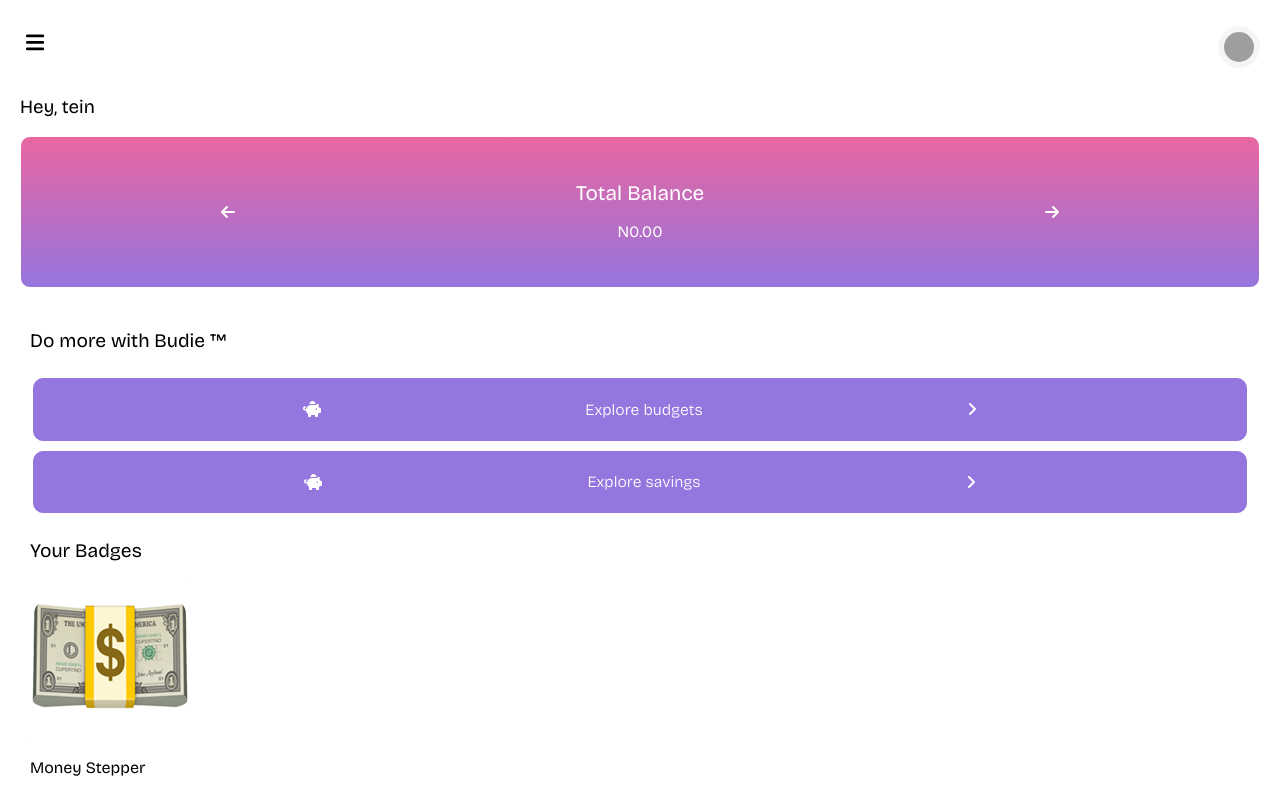
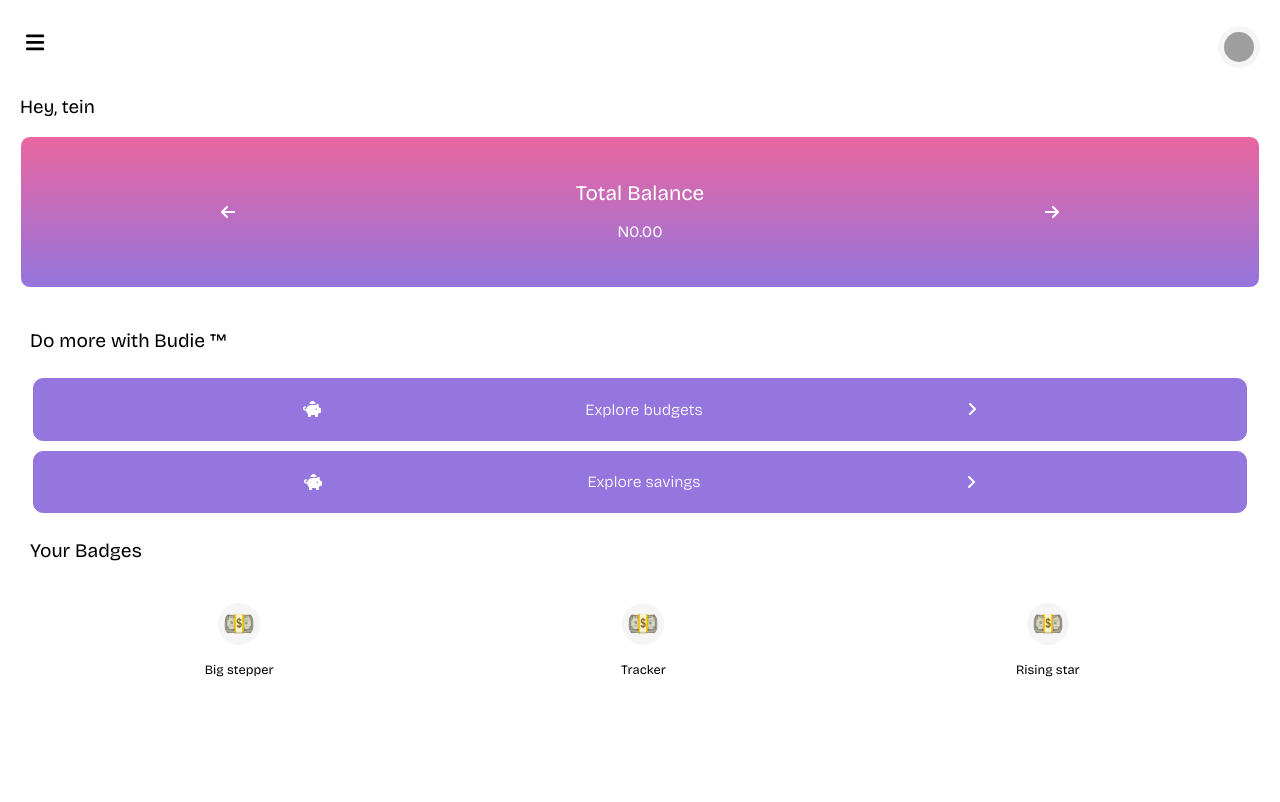
Before and after one commit to kerenIy/budie-app, a React (Vite) app: page /account in a window 1280 px wide. Built offline with nearby package versions, Linux system fonts and the light colour scheme; grey boxes are pictures that could not be loaded.

Commit message:
Styles for badges

```diff
--- a/src/components/account/Badge.jsx
+++ b/src/components/account/Badge.jsx
@@ -4,7 +4,7 @@
   return (
     <>
       <div className="badge-item">
-        <img src={props.img} alt="" />
+        <img src={props.img} alt="" className="account-img" />
         <p>{props.badgeName}</p>
       </div>
     </>
--- a/src/components/account/MainContent.jsx
+++ b/src/components/account/MainContent.jsx
@@ -32,7 +32,9 @@
             <MainBodyItem title="Your Badges" />
 
             <div className="badges">
-              <Badge img={badge} badgeName="Money Stepper" />
+              <Badge img={badge} badgeName="Big stepper" />
+              <Badge img={badge} badgeName="Tracker" />
+              <Badge img={badge} badgeName="Rising star" />
             </div>
           </div>
         </div>
--- a/src/index.css
+++ b/src/index.css
@@ -342,21 +342,6 @@
   font-weight: 300;
 }
 
-.cash-flow {
-  border: 1px solid rgba(128, 128, 128, 0.486);
-  padding: 2px;
-  border-radius: 6px;
-  margin: 20px;
-}
-
-.cash-flow p {
-  margin-left: 10px;
-}
-.cash-flow span {
-  margin-left: 10px;
-  font-size: 0.9rem;
-}
-
 .main-body-title {
   display: flex;
   justify-content: space-between;
@@ -383,6 +368,17 @@
 
 .card-body h1 {
   font-size: 1.3rem;
+}
+
+.badges {
+  display: grid;
+  grid-template-columns: repeat(3, 1fr);
+  margin-left: 7px;
+  margin-top: 25px;
+  text-align: center;
+}
+.badge-item p {
+  font-size: 0.8rem;
 }
 
 @media screen and (min-width: 576px) {
```
